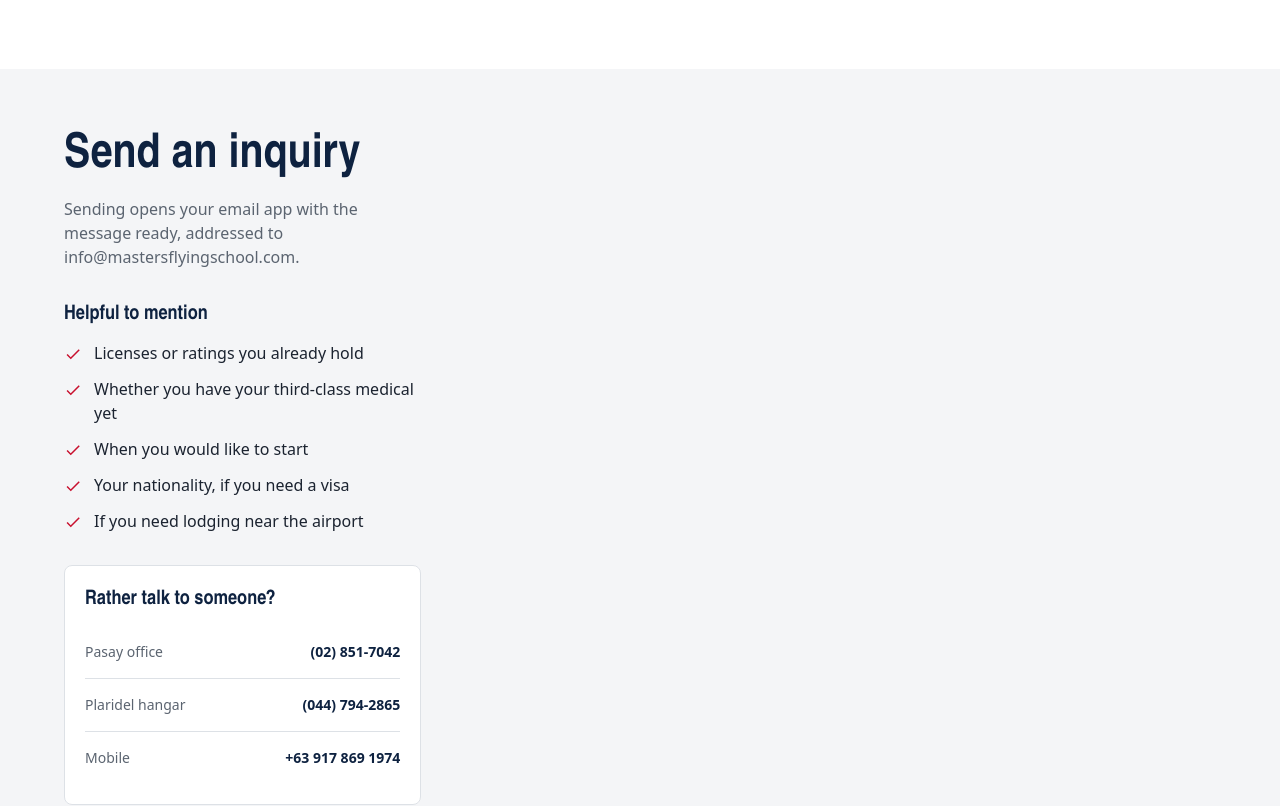
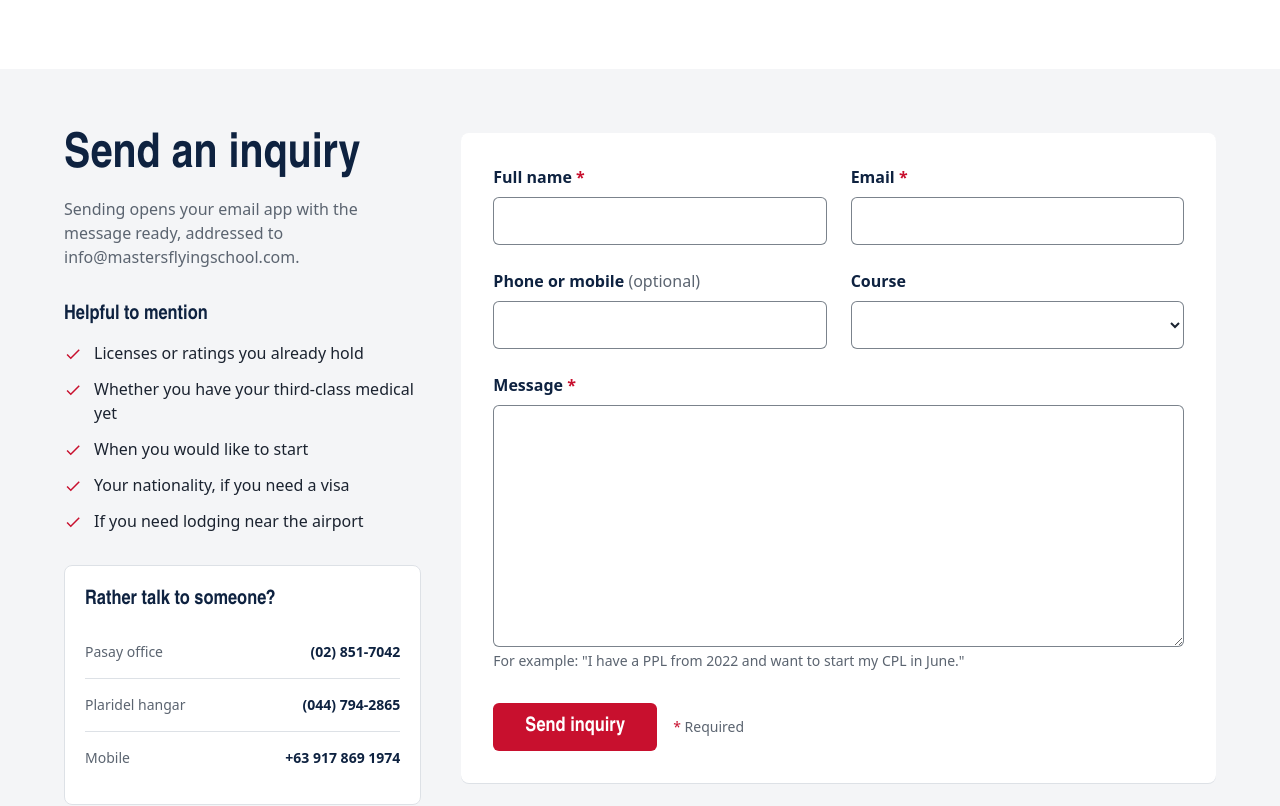
Before and after one commit to JanoAngulo/masters-flying-school, a Nuxt app: page /contact in a window 1280 px wide. Shown: the part 1180-1986 px from the top of the page. Built offline with nearby package versions, Linux system fonts and the light colour scheme.

Commit message:
feat: inquiry form component with validation and course preset

```diff
--- a/app/components/InquiryForm.vue
+++ b/app/components/InquiryForm.vue
@@ -1,3 +1,98 @@
+<script setup lang="ts">
+type Fields = Record<InquiryField, string>
+
+const route = useRoute()
+const values = reactive<Fields>({ name: '', email: '', phone: '', message: '' })
+const errors = reactive<Fields>({ name: '', email: '', phone: '', message: '' })
+const checked = reactive<Record<InquiryField, boolean>>({ name: false, email: false, phone: false, message: false })
+const course = ref('unsure')
+const status = ref<'idle' | 'invalid' | 'sent'>('idle')
+const invalidCount = ref(0)
+const sending = ref(false)
+const statusEl = ref<HTMLElement | null>(null)
+const inputs: Partial<Record<InquiryField, HTMLInputElement | HTMLTextAreaElement>> = {}
+
+const STATUS_CLASS = {
+  idle: '',
+  invalid: 'mt-6 rounded-md border border-red bg-red-tint p-4 text-ink',
+  sent: 'mt-6 rounded-md border border-navy bg-apron p-4 text-ink',
+}
+
+const fieldClass = (f: InquiryField) => ({ 'border-red': !!errors[f] })
+const ariaInvalid = (f: InquiryField) => (checked[f] ? String(!!errors[f]) : undefined)
+
+function check(f: InquiryField) {
+  errors[f] = inquiryRules[f](values[f])
+  checked[f] = true
+  return !errors[f]
+}
+const onBlur = (f: InquiryField) => { if (values[f]) check(f) }
+const onInput = (f: InquiryField) => { if (checked[f] && errors[f]) check(f) }
+
+// Prerendered pages hydrate at the bare path and the query string arrives just after mount,
+// so watch it rather than reading it once.
+watch(() => route.query.course, (preset) => {
+  if (typeof preset === 'string' && COURSES.some((c) => c.value === preset)) course.value = preset
+}, { immediate: true })
+
+function onSubmit() {
+  const invalid = INQUIRY_FIELDS.filter((f) => !check(f))
+  if (invalid.length) {
+    invalidCount.value = invalid.length
+    status.value = 'invalid'
+    inputs[invalid[0]]?.focus()
+    return
+  }
+  sending.value = true
+  const label = COURSES.find((c) => c.value === course.value)!.label
+  window.location.href = buildInquiryMailto({ ...values, course: label })
+  setTimeout(async () => {
+    sending.value = false
+    status.value = 'sent'
+    await nextTick()
+    statusEl.value?.focus()
+  }, 600)
+}
+</script>
+
 <template>
-  <form id="inquiry-form" novalidate />
+  <form id="inquiry-form" novalidate class="self-start rounded-lg bg-white p-6 shadow-[0_1px_0_rgb(var(--c-line))] sm:p-8 lg:col-span-8" @submit.prevent="onSubmit">
+    <div class="grid gap-6 sm:grid-cols-2">
+      <div>
+        <label for="name" class="block font-semibold text-navy">Full name <span class="text-red" aria-hidden="true">*</span><span class="sr-only">(required)</span></label>
+        <input id="name" :ref="(el) => { inputs.name = el as HTMLInputElement }" v-model="values.name" name="name" type="text" autocomplete="name" required aria-describedby="name-error" :aria-invalid="ariaInvalid('name')" class="mt-2 block min-h-[48px] w-full rounded-md border border-ink-muted/80 px-3 text-base focus:border-navy" :class="fieldClass('name')" @blur="onBlur('name')" @input="onInput('name')">
+        <p id="name-error" class="mt-1 text-sm font-semibold text-red" :hidden="!errors.name">{{ errors.name }}</p>
+      </div>
+      <div>
+        <label for="email" class="block font-semibold text-navy">Email <span class="text-red" aria-hidden="true">*</span><span class="sr-only">(required)</span></label>
+        <input id="email" :ref="(el) => { inputs.email = el as HTMLInputElement }" v-model="values.email" name="email" type="email" autocomplete="email" inputmode="email" required aria-describedby="email-error" :aria-invalid="ariaInvalid('email')" class="mt-2 block min-h-[48px] w-full rounded-md border border-ink-muted/80 px-3 text-base focus:border-navy" :class="fieldClass('email')" @blur="onBlur('email')" @input="onInput('email')">
+        <p id="email-error" class="mt-1 text-sm font-semibold text-red" :hidden="!errors.email">{{ errors.email }}</p>
+      </div>
+      <div>
+        <label for="phone" class="block font-semibold text-navy">Phone or mobile <span class="font-normal text-ink-muted">(optional)</span></label>
+        <input id="phone" :ref="(el) => { inputs.phone = el as HTMLInputElement }" v-model="values.phone" name="phone" type="tel" autocomplete="tel" inputmode="tel" aria-describedby="phone-error" :aria-invalid="ariaInvalid('phone')" class="mt-2 block min-h-[48px] w-full rounded-md border border-ink-muted/80 px-3 text-base focus:border-navy" :class="fieldClass('phone')" @blur="onBlur('phone')" @input="onInput('phone')">
+        <p id="phone-error" class="mt-1 text-sm font-semibold text-red" :hidden="!errors.phone">{{ errors.phone }}</p>
+      </div>
+      <div>
+        <label for="course" class="block font-semibold text-navy">Course</label>
+        <select id="course" v-model="course" name="course" class="mt-2 block min-h-[48px] w-full rounded-md border border-ink-muted/80 bg-white px-3 text-base focus:border-navy">
+          <option v-for="c in COURSES" :key="c.value" :value="c.value">{{ c.label }}</option>
+        </select>
+      </div>
+      <div class="sm:col-span-2">
+        <label for="message" class="block font-semibold text-navy">Message <span class="text-red" aria-hidden="true">*</span><span class="sr-only">(required)</span></label>
+        <textarea id="message" :ref="(el) => { inputs.message = el as HTMLTextAreaElement }" v-model="values.message" name="message" rows="9" required aria-describedby="message-help message-error" :aria-invalid="ariaInvalid('message')" class="mt-2 block w-full rounded-md border border-ink-muted/80 px-3 py-3 text-base focus:border-navy" :class="fieldClass('message')" @blur="onBlur('message')" @input="onInput('message')" />
+        <p id="message-help" class="mt-1 text-sm text-ink-muted">For example: "I have a PPL from 2022 and want to start my CPL in June."</p>
+        <p id="message-error" class="mt-1 text-sm font-semibold text-red" :hidden="!errors.message">{{ errors.message }}</p>
+      </div>
+    </div>
+    <div class="mt-8 flex flex-col gap-4 sm:flex-row sm:items-center">
+      <button type="submit" :disabled="sending" class="inline-flex min-h-[48px] items-center justify-center rounded-md bg-red px-8 font-display text-xl font-semibold text-white transition-colors hover:bg-red-dark disabled:cursor-wait disabled:opacity-60">{{ sending ? 'Preparing your email…' : 'Send inquiry' }}</button>
+      <p class="text-sm text-ink-muted"><span class="text-red" aria-hidden="true">*</span> Required</p>
+    </div>
+    <div id="inquiry-status" ref="statusEl" role="status" aria-live="polite" tabindex="-1" :hidden="status === 'idle'" :class="STATUS_CLASS[status]">
+      <template v-if="status === 'invalid'">{{ invalidCount === 1 ? 'One field needs fixing before we can send this.' : `${invalidCount} fields need fixing before we can send this.` }}</template>
+      <template v-else-if="status === 'sent'">Your email app should now be open with this inquiry filled in. Press send there to reach us. If nothing opened, email <a class="font-semibold text-red underline underline-offset-2" href="mailto:info@mastersflyingschool.com">info@mastersflyingschool.com</a> or call <a class="font-semibold text-red underline underline-offset-2" href="tel:+6328517042">(02) 851-7042</a>.</template>
+    </div>
+  </form>
 </template>
--- /dev/null
+++ b/app/utils/inquiry.ts
@@ -0,0 +1,34 @@
+export type InquiryField = 'name' | 'email' | 'phone' | 'message'
+
+export const INQUIRY_FIELDS: InquiryField[] = ['name', 'email', 'phone', 'message']
+
+export const inquiryRules: Record<InquiryField, (value: string) => string> = {
+  name: (v) => (v.trim().length >= 2 ? '' : 'Enter your full name.'),
+  email: (v) => (/^[^\s@]+@[^\s@]+\.[^\s@]+$/.test(v.trim()) ? '' : 'Enter an email address like name@example.com.'),
+  phone: (v) => (!v.trim() || /^[+\d][\d\s()-]{6,}$/.test(v.trim()) ? '' : 'Use digits only, for example +63 917 123 4567.'),
+  message: (v) => (v.trim().length >= 10 ? '' : 'Tell us a little more, at least 10 characters.'),
+}
+
+export const COURSES = [
+  { value: 'unsure', label: 'Not sure yet' },
+  { value: 'ppl', label: 'Private pilot, airplane' },
+  { value: 'cpl', label: 'Commercial pilot, airplane' },
+  { value: 'phpl', label: 'Private helicopter pilot' },
+  { value: 'chpl', label: 'Commercial helicopter pilot' },
+  { value: 'instrument', label: 'Instrument rating' },
+  { value: 'multi-engine', label: 'Multi-engine rating' },
+  { value: 'instructor', label: 'Flight instructor (CFI, CFII)' },
+]
+
+// TODO: replace the mailto handoff with a POST once the school has an inquiry endpoint (see PRODUCT.md).
+export function buildInquiryMailto(d: { name: string; email: string; phone: string; course: string; message: string }) {
+  const body = [
+    `Name: ${d.name}`,
+    `Email: ${d.email}`,
+    d.phone ? `Phone: ${d.phone}` : null,
+    `Course: ${d.course}`,
+    '',
+    d.message,
+  ].filter((line) => line !== null).join('\n')
+  return `mailto:info@mastersflyingschool.com?subject=${encodeURIComponent(`Inquiry: ${d.course}`)}&body=${encodeURIComponent(body)}`
+}
```
Also changed, not shown: 2 other files (tests, documents, lock files or other folders).
